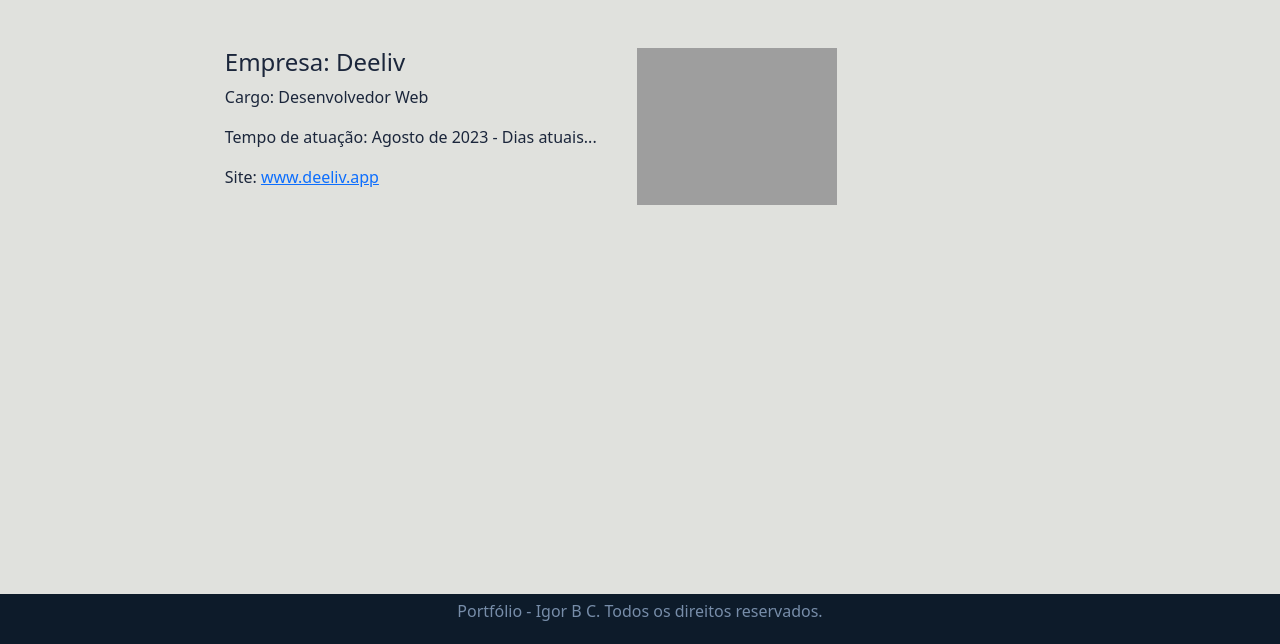
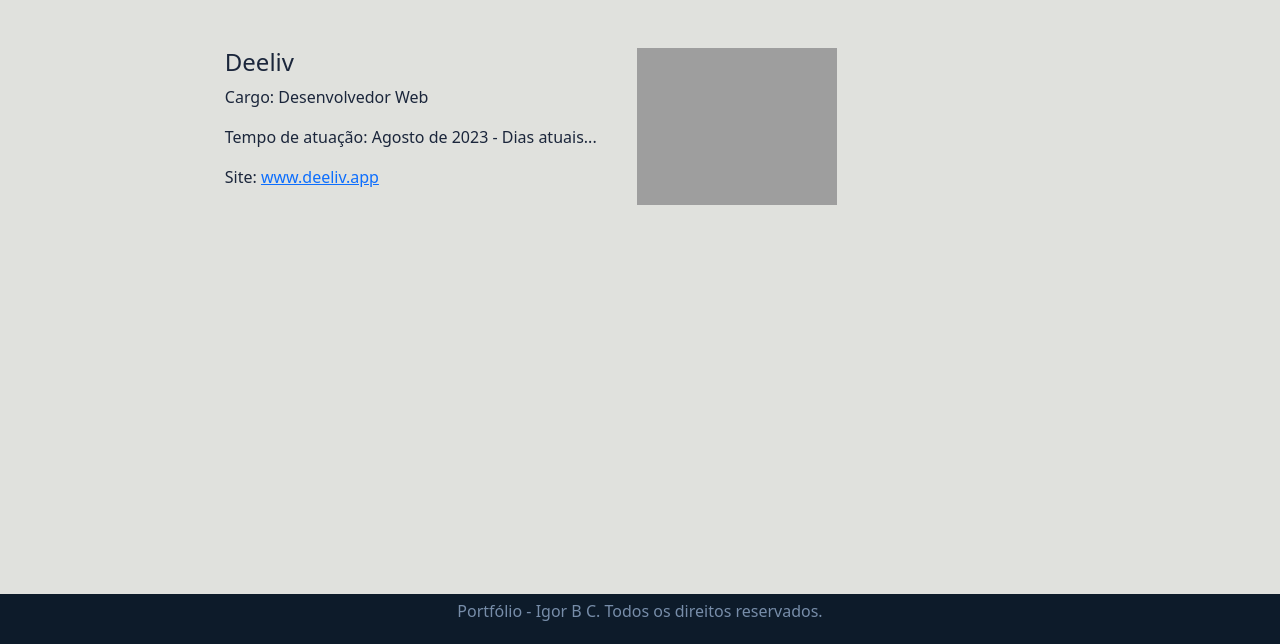
Before and after one commit to Igor-Belo-Coan/Portfolio, a plain HTML site: page index.html in a window 1280 px wide. Both pictures are taken after a click on the link "Experiência". Shown: the part 156-800 px from the top of the page. Drawn offline with nearby package versions, Linux system fonts and the light colour scheme; grey boxes are pictures that could not be loaded.

Commit message:
Atualização na página de experiências

```diff
--- a/index.html
+++ b/index.html
@@ -167,7 +167,7 @@
             <br>
             <div class="experiencias">
                 <div class="info_exp">
-                    <h4>Empresa: Deeliv</h4>
+                    <h4>Deeliv</h4>
                     <p>Cargo: Desenvolvedor Web</p>
                     <p>Tempo de atuação: Agosto de 2023 - Dias atuais...</p>
                     <p>Site: <a href="https://www.deeliv.app/">www.deeliv.app</a></p>
```
